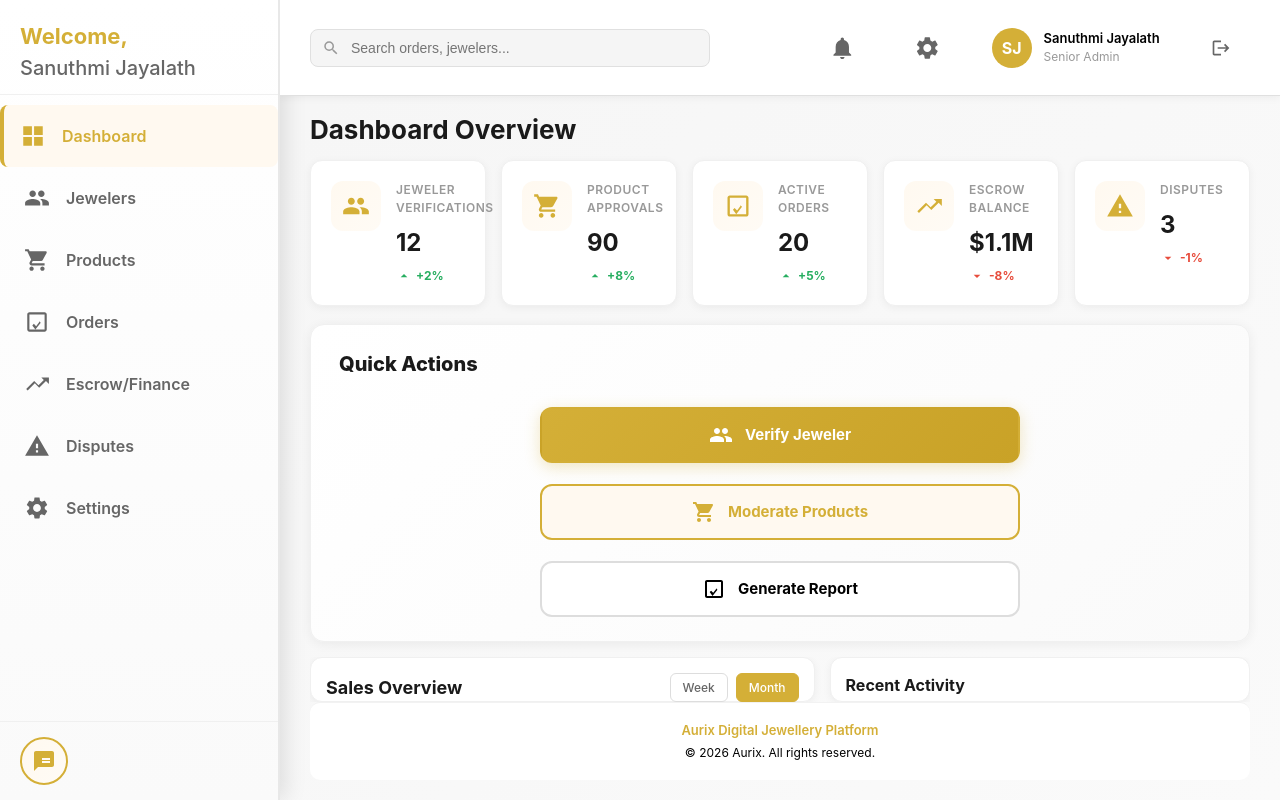
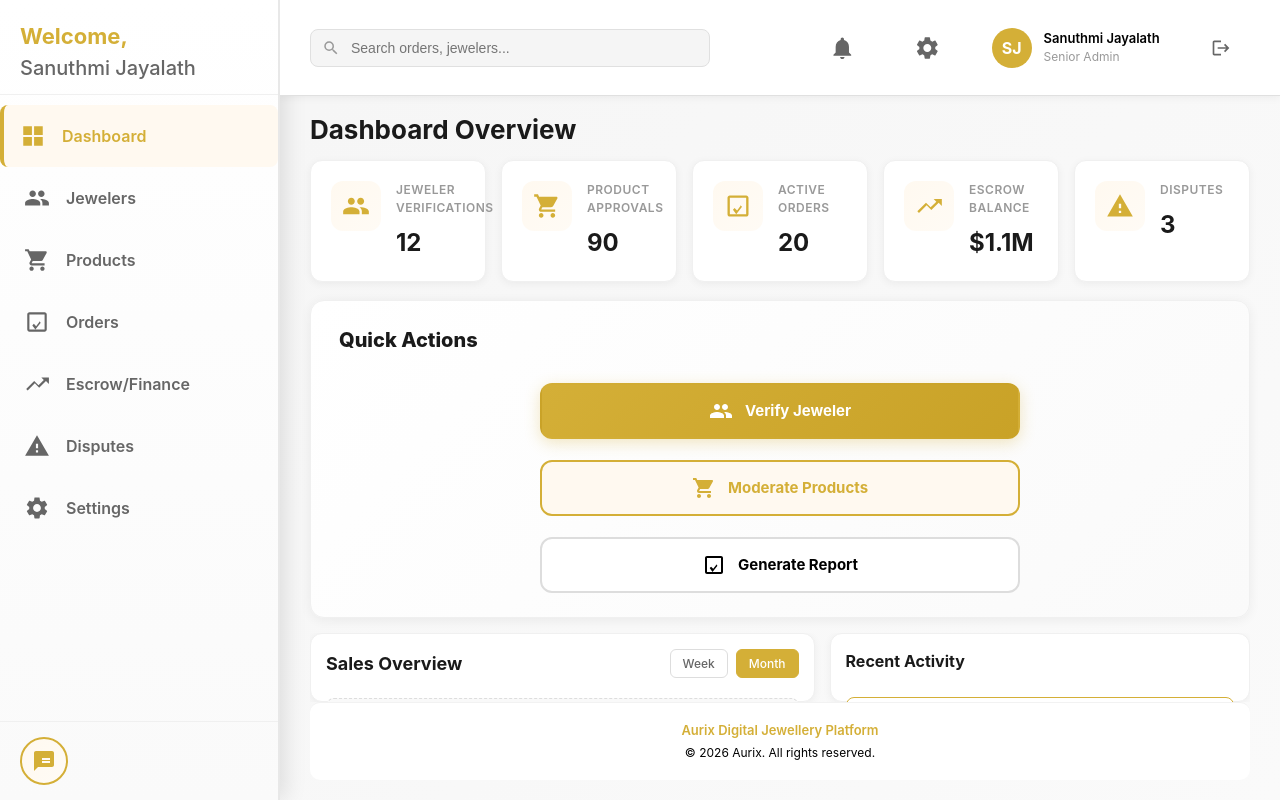
Before and after one commit to SumaiyaMunas123/aurix-digital-jewellery-platform, a React (Vite) app in the folder admin-panel/login-page/: page / in a window 1280 px wide. Both pictures are taken after typing "name@example.com", "Sample123" into the empty fields and a click on the button "LOGIN". Built offline with nearby package versions, Linux system fonts and the light colour scheme.

Commit message:
Updated Styles

```diff
--- a/admin-panel/login-page/src/AdminDashboard.css
+++ b/admin-panel/login-page/src/AdminDashboard.css
@@ -120,30 +120,8 @@
     font-weight: 700;
 }
 
-.stat-change svg {
-    width: 16px;
-    height: 16px;
-    transition: all 0.3s ease;
-}
-
 .stat-change span {
     transition: all 0.3s ease;
-}
-
-.stat-change.positive {
-    color: #27ae60;
-}
-
-.stat-change.positive svg {
-    color: #27ae60;
-}
-
-.stat-change.negative {
-    color: #e74c3c;
-}
-
-.stat-change.negative svg {
-    color: #e74c3c;
 }
 
 .stat-card:hover .stat-change svg {
--- a/admin-panel/login-page/src/AdminDashboard.jsx
+++ b/admin-panel/login-page/src/AdminDashboard.jsx
@@ -172,8 +172,6 @@ const AdminDashboard = ({ onLogout }) => {
       <div className="stats-grid">
         {stats.map((stat, index) => {
           const StatIcon = Icons[stat.icon];
-          const isPositive = !stat.change.startsWith("-");
-          const ArrowIcon = isPositive ? Icons.ArrowUp : Icons.ArrowDown;
           return (
             <div key={index} className="stat-card">
               <div className="stat-icon">
@@ -182,12 +180,6 @@ const AdminDashboard = ({ onLogout }) => {
               <div className="stat-info">
                 <p className="stat-label">{stat.label}</p>
                 <p className="stat-value">{stat.value}</p>
-                <p
-                  className={`stat-change ${isPositive ? "positive" : "negative"}`}
-                >
-                  <ArrowIcon />
-                  <span>{stat.change}</span>
-                </p>
               </div>
             </div>
           );
--- a/admin-panel/login-page/src/TopBar.css
+++ b/admin-panel/login-page/src/TopBar.css
@@ -89,6 +89,11 @@
 /* .icon-btn:hover svg {
     transform: scale(1.2);
 } */
+.icon-btn:focus,
+.icon-btn:focus-visible {
+    outline: none;
+    box-shadow: none;
+}
 
 .user-profile {
     display: flex;
@@ -151,6 +156,13 @@
     color: #e74c3c;
 }
 
+.logout-btn:focus,
+.logout-btn:focus-visible {
+    outline: none;
+    box-shadow: none;
+}
+
+
 @media (max-width: 768px) {
     .top-bar {
         flex-wrap: wrap;
```
